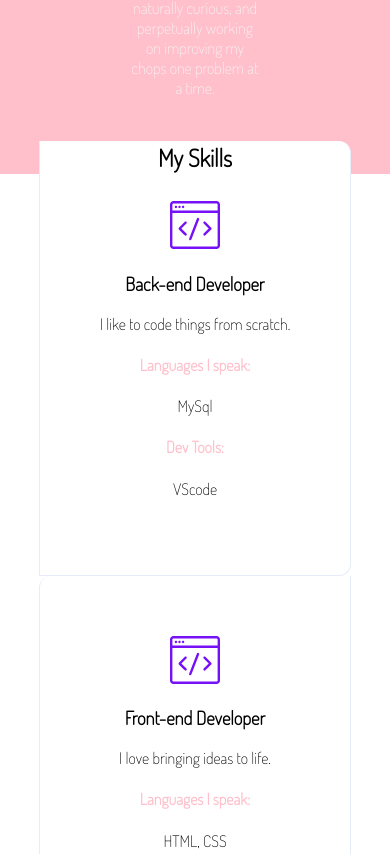
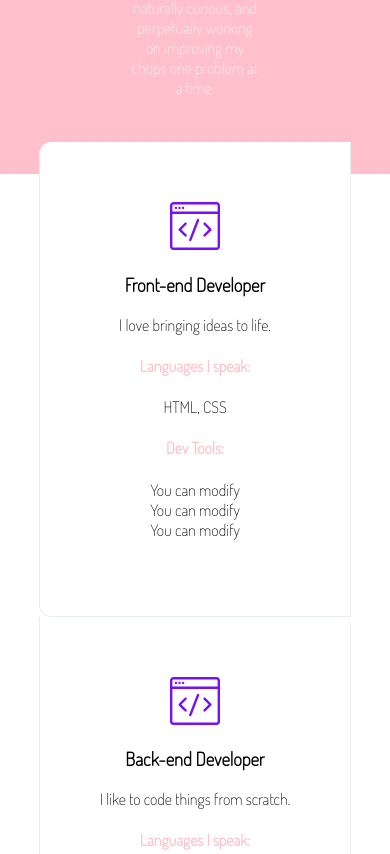
Before and after one commit to WildCodeSchool-2025-09/JS-remote-vert-checkpoint-1, a website: page site/portfolio.html in a window 390 px wide. Shown: the part 813-1667 px from the top of the page. Drawn offline with Linux system fonts and the light colour scheme.

Commit message:
finish CSS step 4 and 5 in part 1

```diff
--- a/site/css/portfolio.css
+++ b/site/css/portfolio.css
@@ -71,6 +71,17 @@
   background-color: var(--lightWildColor);
 }
 
+@media screen and (min-width:701px) {
+  .skills {
+    display: flex;
+  }
+}
+@media screen and (max-width:700px){
+   .skills{
+    display: flex;
+    flex-direction: column-reverse;
+}
+}
 .skills {
   margin-top: calc(var(--gutter) * -2);
   border-radius: var(--radius);
```
